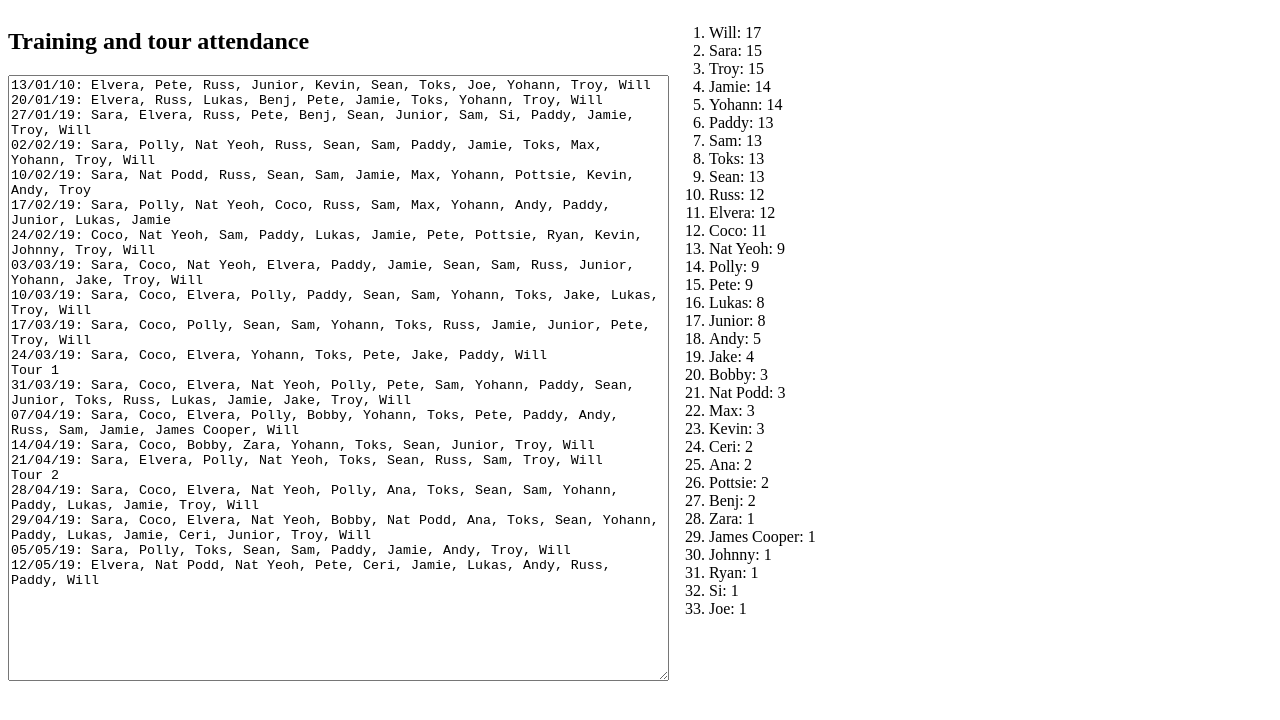
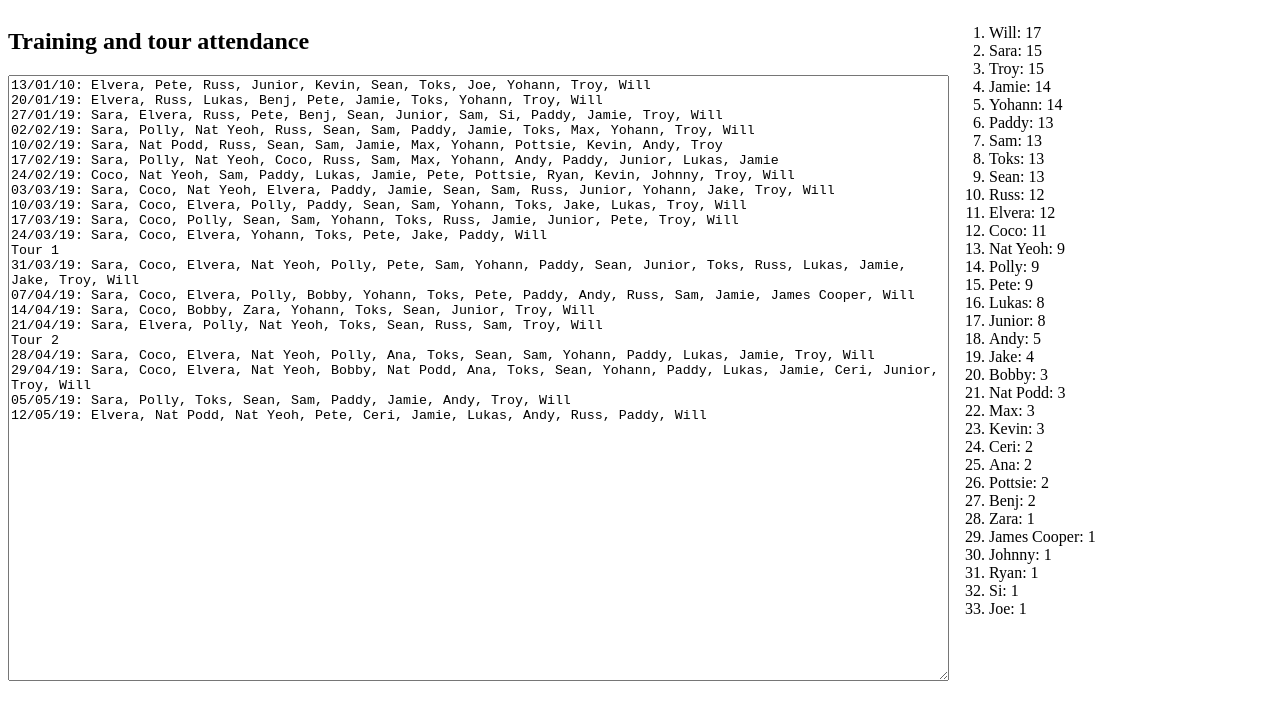
Before and after one commit to sjcorbett/sjcorbett.github.io, a plain HTML site: page meridian-count.html in a window 1280 px wide. Drawn offline with Linux system fonts and the light colour scheme.

Commit message:
Textarea width

```diff
--- a/meridian-count.html
+++ b/meridian-count.html
@@ -23,7 +23,7 @@
 <div id="wrapper">
     <section id="left">
         <h1>Training and tour attendance</h1>
-        <textarea id="input" cols="80" rows="40">13/01/10: Elvera, Pete, Russ, Junior, Kevin, Sean, Toks, Joe, Yohann, Troy, Will
+        <textarea id="input" cols="115" rows="40">13/01/10: Elvera, Pete, Russ, Junior, Kevin, Sean, Toks, Joe, Yohann, Troy, Will
 20/01/19: Elvera, Russ, Lukas, Benj, Pete, Jamie, Toks, Yohann, Troy, Will
 27/01/19: Sara, Elvera, Russ, Pete, Benj, Sean, Junior, Sam, Si, Paddy, Jamie, Troy, Will
 02/02/19: Sara, Polly, Nat Yeoh, Russ, Sean, Sam, Paddy, Jamie, Toks, Max, Yohann, Troy, Will
```
